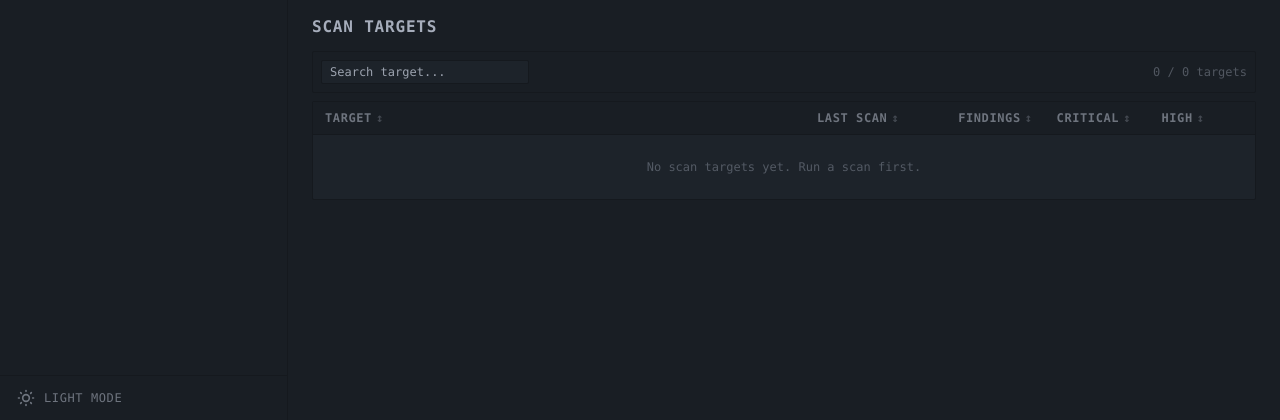
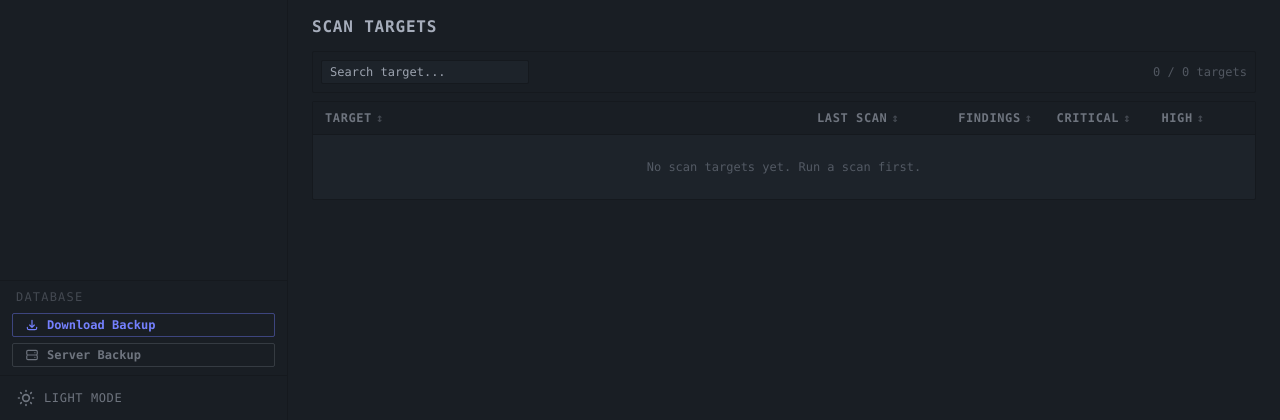
Before and after one commit to am1n1x/kube-risk-analyzer, a FastAPI app: page / in a window 1280 px wide. Shown: the part 380-800 px from the top of the page. Run offline with FastAPI, Linux system fonts and the light colour scheme; data comes from the database, SQL or seed files in the repository; data that the repository does not hold is empty; some libraries are stand-ins or nearby versions.

Commit message:
feat(backup): add SQLite hot-backup endpoints and sidebar UI

```diff
--- a/app/main.py
+++ b/app/main.py
@@ -3,9 +3,11 @@ import csv
 import io
 import json
 import os
+import sqlite3
+import tempfile
 from datetime import datetime
-from fastapi import FastAPI, Depends, HTTPException, Request, Body, Query
-from fastapi.responses import Response
+from fastapi import FastAPI, BackgroundTasks, Depends, HTTPException, Request, Body, Query
+from fastapi.responses import FileResponse, Response
 from fastapi.templating import Jinja2Templates
 from sqlalchemy.orm import Session
 import yaml
@@ -22,6 +24,11 @@ templates = Jinja2Templates(directory="templates")
 
 DUMPS_DIR = "dumps"
 os.makedirs(DUMPS_DIR, exist_ok=True)
+
+BACKUPS_DIR = "backups"
+os.makedirs(BACKUPS_DIR, exist_ok=True)
+
+DB_PATH = "kube_risk.db"
 
 _SEVERITY_ORDER = {"CRITICAL": 0, "HIGH": 1, "MEDIUM": 2, "LOW": 3}
 
@@ -131,6 +138,44 @@ def read_root(request: Request):
 @app.get("/health")
 def health_check():
     return {"status": "ok"}
+
+
+# ── Database backup ───────────────────────────────────────────────────────────
+
+@app.get("/db/backup/download")
+def backup_download(background_tasks: BackgroundTasks):
+    tmp = tempfile.NamedTemporaryFile(delete=False, suffix=".db")
+    tmp_path = tmp.name
+    tmp.close()
+
+    src = sqlite3.connect(DB_PATH)
+    dst = sqlite3.connect(tmp_path)
+    src.backup(dst)
+    dst.close()
+    src.close()
+
+    filename = f"kube_risk_backup_{datetime.now().strftime('%Y%m%d_%H%M%S')}.db"
+    background_tasks.add_task(os.remove, tmp_path)
+    return FileResponse(
+        path=tmp_path,
+        media_type="application/octet-stream",
+        filename=filename,
+        background=background_tasks,
+    )
+
+
+@app.post("/db/backup/server")
+def backup_server():
+    filename = f"kube_risk_backup_{datetime.now().strftime('%Y%m%d_%H%M%S')}.db"
+    dest_path = os.path.join(BACKUPS_DIR, filename)
+
+    src = sqlite3.connect(DB_PATH)
+    dst = sqlite3.connect(dest_path)
+    src.backup(dst)
+    dst.close()
+    src.close()
+
+    return {"status": "success", "filename": filename}
 
 
 # ── Cluster info ──────────────────────────────────────────────────────────────
--- a/templates/index.html
+++ b/templates/index.html
@@ -899,6 +899,29 @@
                     </a></li>
                 </div>
 
+                <!-- Database backup -->
+                <li class="border-t border-base-300 px-3 py-2">
+                    <div x-show="sidebarExpanded" class="text-xs font-mono uppercase tracking-widest text-base-content/30 mb-2 px-1">Database</div>
+                    <div class="flex flex-col gap-1.5">
+                        <button @click="downloadBackup()"
+                            :class="sidebarExpanded ? 'justify-start gap-2 px-3' : 'justify-center px-0'"
+                            class="flex items-center w-full btn btn-outline btn-xs rounded-sm font-mono border-primary/40 text-primary hover:bg-primary/10 hover:border-primary">
+                            <svg xmlns="http://www.w3.org/2000/svg" class="h-3.5 w-3.5 shrink-0" fill="none" viewBox="0 0 24 24" stroke="currentColor"><path stroke-linecap="round" stroke-linejoin="round" stroke-width="2" d="M4 16v1a3 3 0 003 3h10a3 3 0 003-3v-1m-4-4l-4 4m0 0l-4-4m4 4V4"/></svg>
+                            <span x-show="sidebarExpanded">Download Backup</span>
+                        </button>
+                        <button @click="serverBackup()"
+                            :class="sidebarExpanded ? 'justify-start gap-2 px-3' : 'justify-center px-0'"
+                            class="flex items-center w-full btn btn-outline btn-xs rounded-sm font-mono border-base-content/20 text-base-content/60 hover:bg-base-300/50 hover:border-base-content/40">
+                            <svg xmlns="http://www.w3.org/2000/svg" class="h-3.5 w-3.5 shrink-0" fill="none" viewBox="0 0 24 24" stroke="currentColor"><path stroke-linecap="round" stroke-linejoin="round" stroke-width="2" d="M5 12h14M5 12a2 2 0 01-2-2V6a2 2 0 012-2h14a2 2 0 012 2v4a2 2 0 01-2 2M5 12a2 2 0 00-2 2v4a2 2 0 002 2h14a2 2 0 002-2v-4a2 2 0 00-2-2m-2-4h.01M17 16h.01"/></svg>
+                            <span x-show="sidebarExpanded">Server Backup</span>
+                        </button>
+                    </div>
+                    <!-- Inline success toast -->
+                    <div x-show="backupNotif" x-transition.opacity x-cloak
+                        class="mt-2 px-2 py-1 text-xs font-mono text-success border border-success/30 bg-success/10 rounded-sm"
+                        x-text="backupNotif"></div>
+                </li>
+
                 <li class="border-t border-base-300">
                     <button @click="toggleTheme()" :class="sidebarExpanded ? 'justify-start px-4' : 'justify-center'" class="flex items-center w-full px-3 py-3 text-base-content/60 hover:text-base-content hover:bg-base-300/50 rounded-none cursor-pointer gap-2">
                         <svg x-show="theme === 'dark'" xmlns="http://www.w3.org/2000/svg" class="h-5 w-5 shrink-0" fill="none" viewBox="0 0 24 24" stroke="currentColor"><path stroke-linecap="round" stroke-linejoin="round" stroke-width="2" d="M12 3v1m0 16v1m9-9h-1M4 12H3m15.364 6.364l-.707-.707M6.343 6.343l-.707-.707m12.728 0l-.707.707M6.343 17.657l-.707.707M16 12a4 4 0 11-8 0 4 4 0 018 0z"/></svg>
@@ -1099,6 +1122,9 @@
                 builtinsSearch: '',
                 builtinsSortCol: 'id',
                 builtinsSortDir: 'asc',
+
+                // ── Database backup ────────────────────────────────────────
+                backupNotif: '',
 
                 // ── Rule modal ─────────────────────────────────────────────
                 ruleModalOpen: false,
@@ -1432,6 +1458,23 @@
                     localStorage.setItem('kra-theme', this.theme);
                 },
 
+                // ── Backup ─────────────────────────────────────────────────
+                downloadBackup() {
+                    window.location.href = '/db/backup/download';
+                },
+
+                async serverBackup() {
+                    try {
+                        const res = await fetch('/db/backup/server', { method: 'POST' });
+                        if (!res.ok) throw new Error(await res.text());
+                        const data = await res.json();
+                        this.backupNotif = `Saved: ${data.filename}`;
+                    } catch (e) {
+                        this.backupNotif = `Error: ${e.message}`;
+                    }
+                    setTimeout(() => { this.backupNotif = ''; }, 4000);
+                },
+
                 // ── Init ───────────────────────────────────────────────────
                 async init() {
                     const VALID_TABS = ['dashboard', 'control', 'history', 'kb', 'builtins'];
```
Also changed, not shown: 1 other file.
